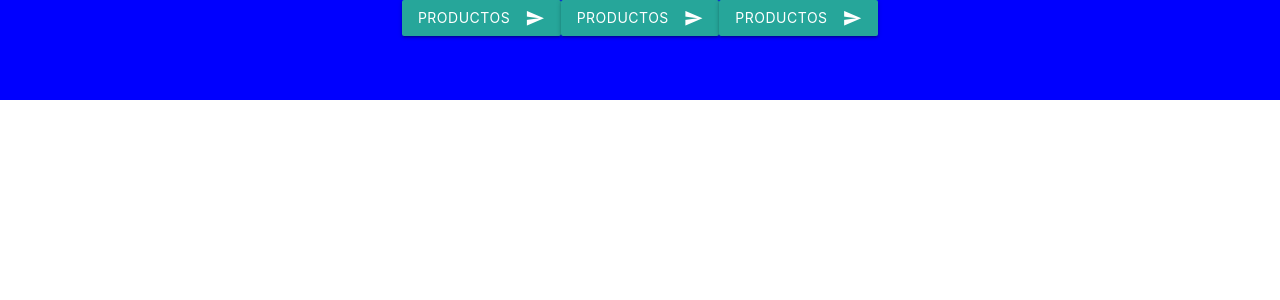
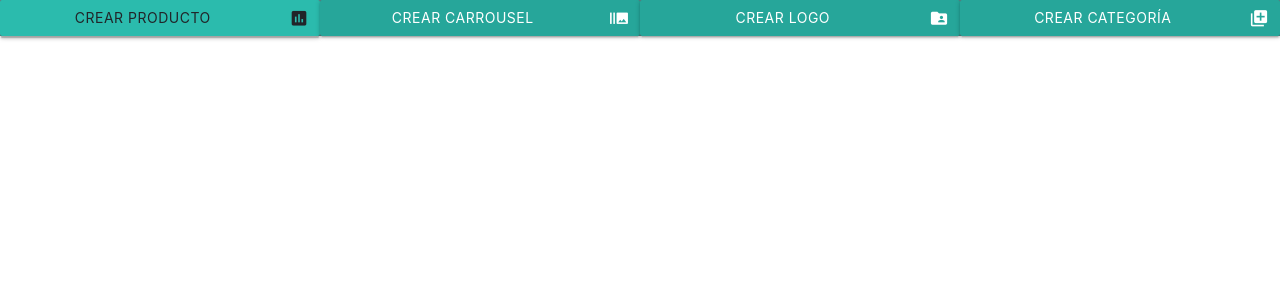
Before and after one commit to ManuelAmoresGonzalez/management_template, a React (Create React App) app: page /admin in a window 1280 px wide. Shown: the top 300 px of the page. Built offline with nearby package versions, Linux system fonts and the light colour scheme; no server answers.

Commit message:
Get and Post functions with firebase

```diff
--- a/package.json
+++ b/package.json
@@ -6,6 +6,7 @@
     "@testing-library/jest-dom": "^5.16.2",
     "@testing-library/react": "^12.1.4",
     "@testing-library/user-event": "^13.5.0",
+    "axios": "^0.26.1",
     "firebase": "^9.6.9",
     "materialize-css": "^1.0.0-rc.2",
     "react": "^17.0.2",
--- a/public/index.html
+++ b/public/index.html
@@ -21,6 +21,7 @@
 
   <!-- Compiled and minified JavaScript -->
   <script src="https://cdnjs.cloudflare.com/ajax/libs/materialize/1.0.0/js/materialize.min.js"></script>
+  <script src="https://cdn.jsdelivr.net/npm/axios/dist/axios.min.js"></script>
   </head><!-- Compiled and minified CSS -->
 
   <body>
--- a/src/components/Administration.jsx
+++ b/src/components/Administration.jsx
@@ -1,27 +1,51 @@
 import React from 'react'
 import { useNavigate} from "react-router-dom";
+import axios from 'axios';
+import { getDatabase, ref, set } from "firebase/database";
 
 const Administration = () => {
   const navigate = useNavigate();
-  return (
-    <div style={{
-        backgroundColor: 'blue',
-        width: '100%',
-        height: '100px',
-        textAlign: 'center'}}>
+  // fetch('https://datosplantilla-46cf4-default-rtdb.firebaseio.com/.json')
+  // .then(response => response.json())
+  // .then(data => console.log(data));
+  const peticion = async () => {
+    const { data } = await axios.get(
+      "https://datosplantilla-46cf4-default-rtdb.firebaseio.com/.json"
+    );
+
+    return data;
+  };
+  const data = peticion().then(console.log);
 
 
 
-      <button class="btn waves-effect waves-light" type="submit" name="action" onClick={() => navigate('/productsview')}> Productos
-        <i class="material-icons right">send</i>
+  function writeUserData() {
+    const db = getDatabase();
+    set(ref(db, 'carros/persona'), {
+      'ssff': "ds"
+    });
+  }
+
+
+
+
+  return (
+    <div className='bg-secondary row' >
+
+      <button className="btn waves-effect waves-light col s12 m4 l2" type="submit" name="action" onClick={() => writeUserData()}> Crear Producto
+        <i class="material-icons right">assessment</i>
       </button>
 
-      <button class="btn waves-effect waves-light" type="submit" name="action" onClick={() => navigate('/createcarrousel')}> Productos
-        <i class="material-icons right">send</i>
+      <button class="btn waves-effect waves-light col s12 m4 l2" type="submit" name="action" onClick={() => navigate('/createcarrousel')}> Crear Carrousel
+        <i class="material-icons right">burst_mode</i>
       </button>
 
-      <button class="btn waves-effect waves-light" type="submit" name="action" onClick={() => navigate('/createcategory')}> Productos
-        <i class="material-icons right">send</i>
+      <button class="btn waves-effect waves-light col s12 m4 l2" type="submit" name="action" onClick={() => navigate('/createcategory')}> Crear Logo
+        <i class="material-icons right">folder_shared</i>
+      </button>
+
+      <button class="btn waves-effect waves-light col s12 m4 l2" type="submit" name="action" onClick={() => navigate('/createcategory')}> Crear Categoría
+        <i class="material-icons right">library_add</i>
       </button>
 
     </div>
--- a/src/components/Register.jsx
+++ b/src/components/Register.jsx
@@ -68,23 +68,3 @@ const Register = () => {
 }
 
 export default Register
-
-
-function Comment (props) {
-  return (
-    <div className="Comment">
-      <div className="UserInfo">
-        <Avatar user={props.author} />
-        <div className="UserInfo-name">
-          {props.author.name}
-        </div>
-      </div>
-      <div className="Comment-text">
-        {props.text}
-      </div>
-      <div className="Comment-date">
-        {formatDate(props.date)}
-      </div>
-    </div>
-  );
-}
```
Also changed, not shown: 1 other file (tests, documents, lock files or other folders).
